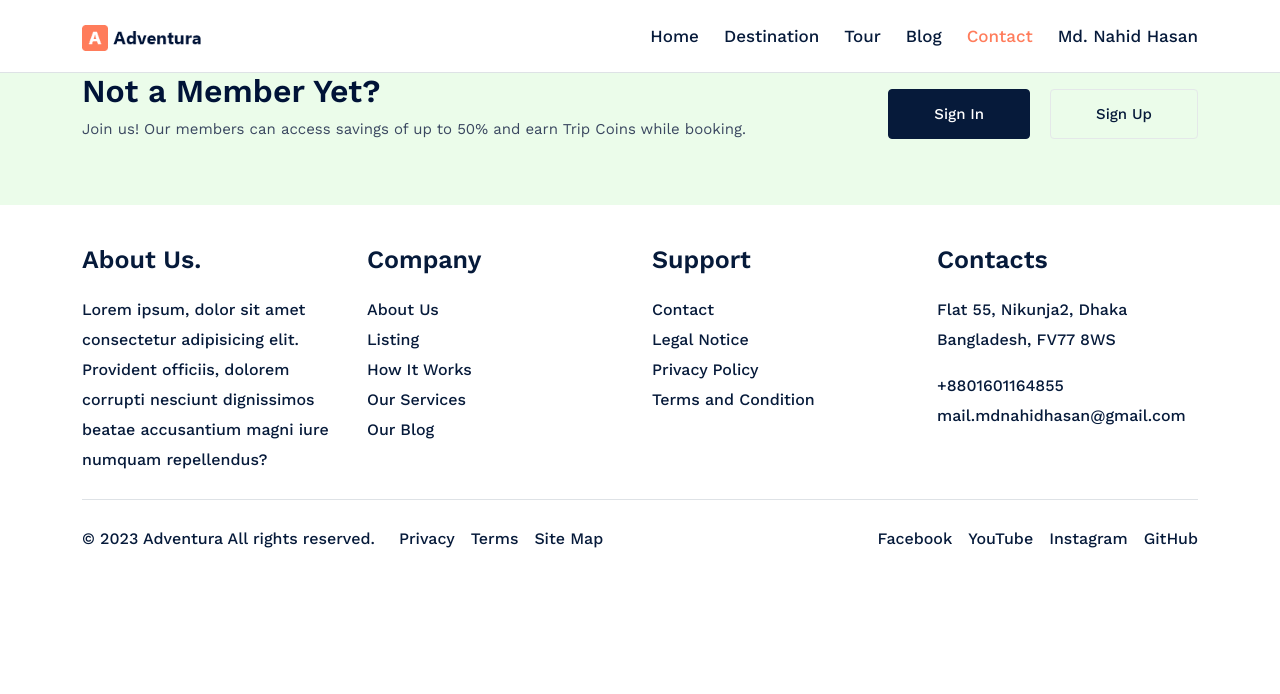
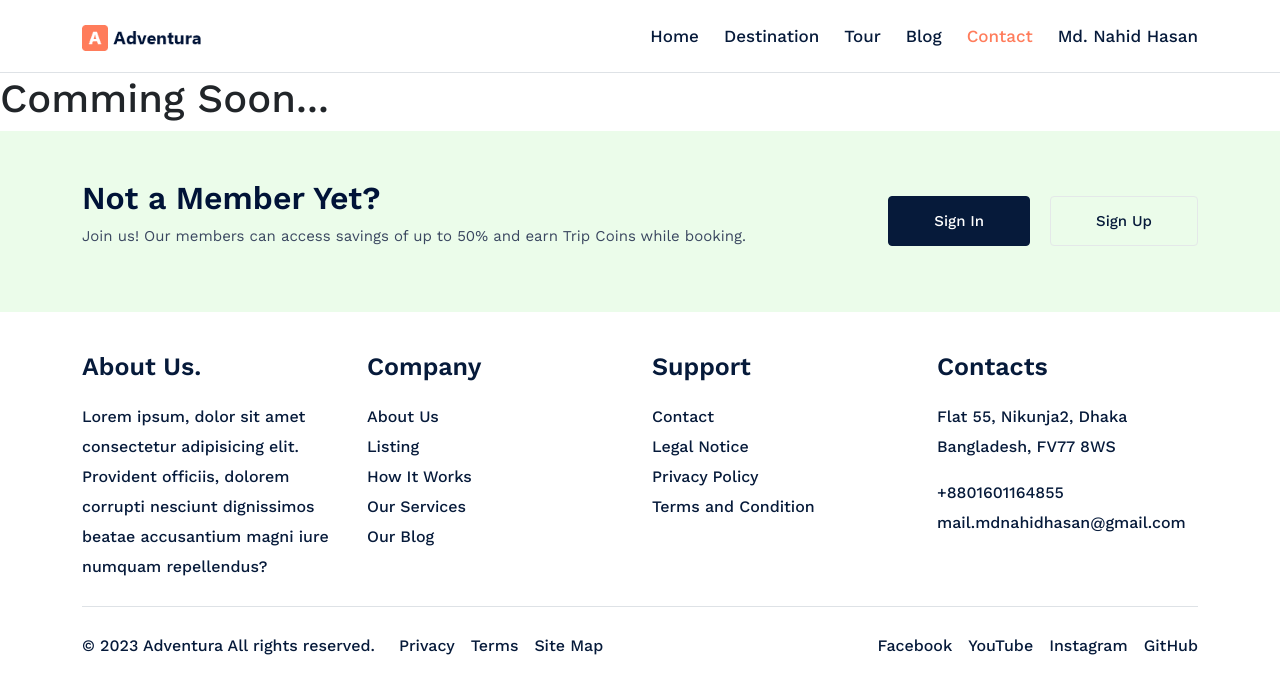
Before and after one commit to nahidthenh/Adventura, a React (Vite) app: page /contact in a window 1280 px wide. Shown: the top 694 px of the page. Built offline with nearby package versions, Linux system fonts and the light colour scheme; some icons are missing.

Commit message:
Contact Page

```diff
--- a/src/pages/Contact.jsx
+++ b/src/pages/Contact.jsx
@@ -2,8 +2,8 @@
 
 const Contact = () => {
     return (
-        <div>
-            Contact
+        <div className="default-margin-top">
+            <h1>Comming Soon...</h1>
         </div>
     );
 };
```
